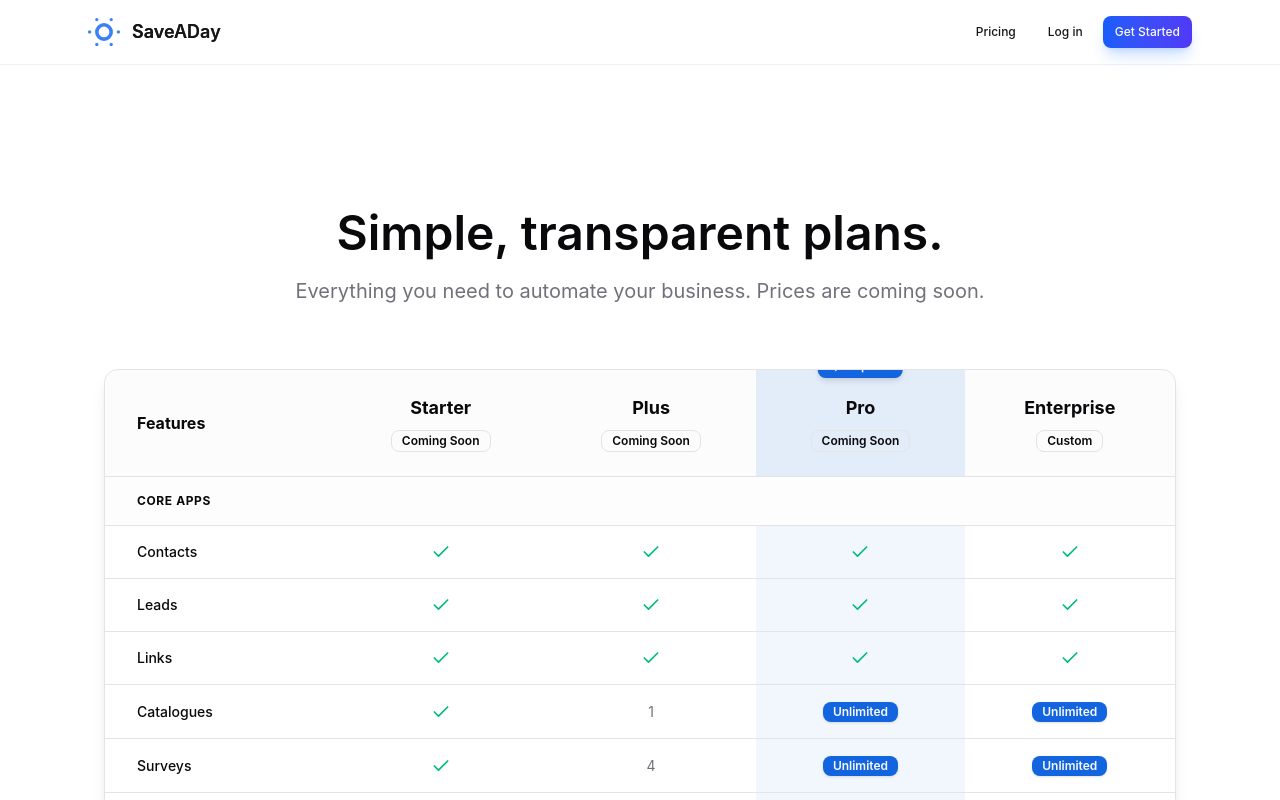
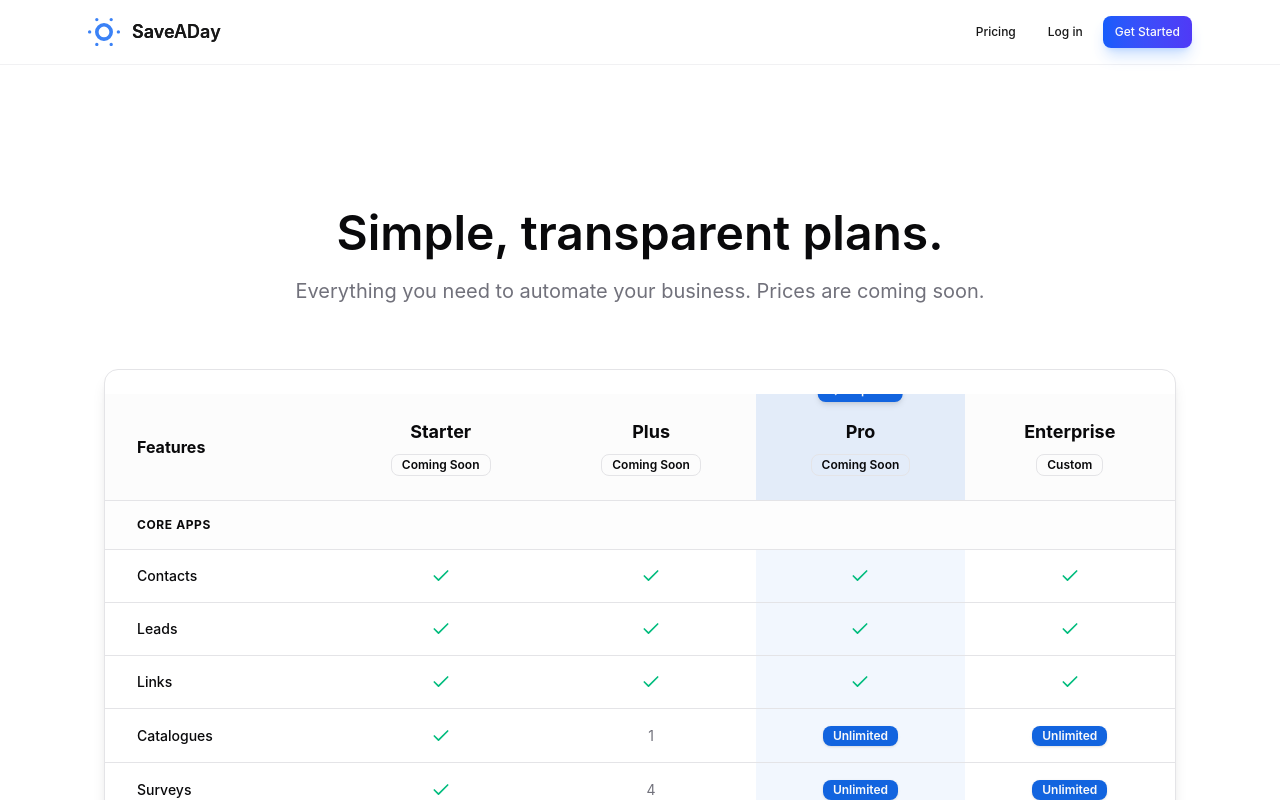
Before and after one commit to Bigmints-com/saveaday.ai, a Next.js app: page /pricing in a window 1280 px wide. Shown: the top 800 px of the page. Built offline with nearby package versions, Linux system fonts and the light colour scheme; a web font is replaced by a local one.

Commit message:
fix: Add top padding to show Popular badge fully

```diff
--- a/pages/pricing.tsx
+++ b/pages/pricing.tsx
@@ -89,7 +89,7 @@ const PricingPage: NextPage = () => {
         >
           {/* Pricing Table */}
           <Card className="mt-16 overflow-hidden border shadow-lg">
-            <CardContent className="p-0">
+            <CardContent className="p-0 pt-6">
               <div className="overflow-x-auto">
                 <Table>
                   <TableHeader>
```
